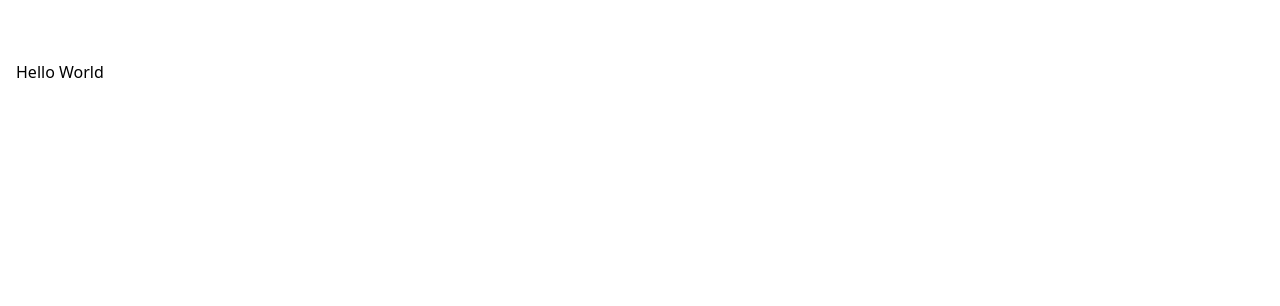
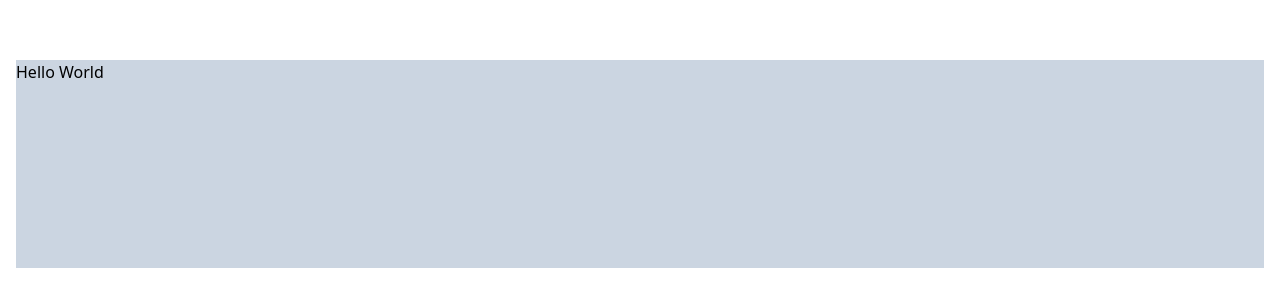
Before and after one commit to pixelzee3/interactive-rating-component-main, a React (Create React App) app: page / in a window 1280 px wide. Shown: the part 236-542 px from the top of the page. Built offline with nearby package versions, Linux system fonts and the light colour scheme.

Commit message:
Fix tailwind config.

```diff
--- a/tailwind.config.js
+++ b/tailwind.config.js
@@ -1,13 +1,14 @@
 module.exports = {
   content: ['./src/**/*.{js,jsx,ts,tsx}'],
   theme: {
-    extend: {},
-    colors: {
-      primary: "hsl(25, 97%, 53%)",
-      "light-grey": "hsl(217, 12%, 63%)",
-      "medium-grey": "hsl(216, 12%, 54%)",
-      "dark-blue": "hsl(213, 19%, 18%)",
-      "very-dark-blue": "hsl(216, 12%, 8%)",
+    extend: {
+      colors: {
+        primary: 'hsl(25, 97%, 53%)',
+        'light-grey': 'hsl(217, 12%, 63%)',
+        'medium-grey': 'hsl(216, 12%, 54%)',
+        'dark-blue': 'hsl(213, 19%, 18%)',
+        'very-dark-blue': 'hsl(216, 12%, 8%)',
+      },
     },
   },
   plugins: [],
```
